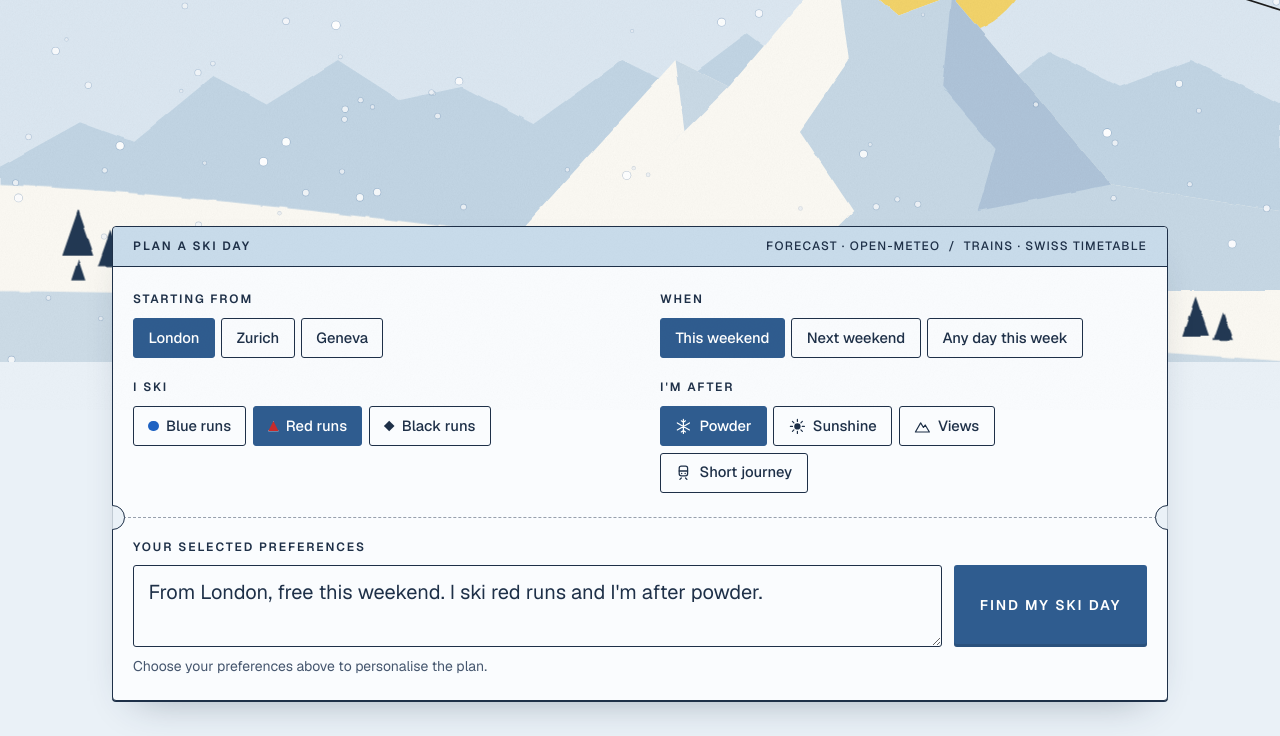
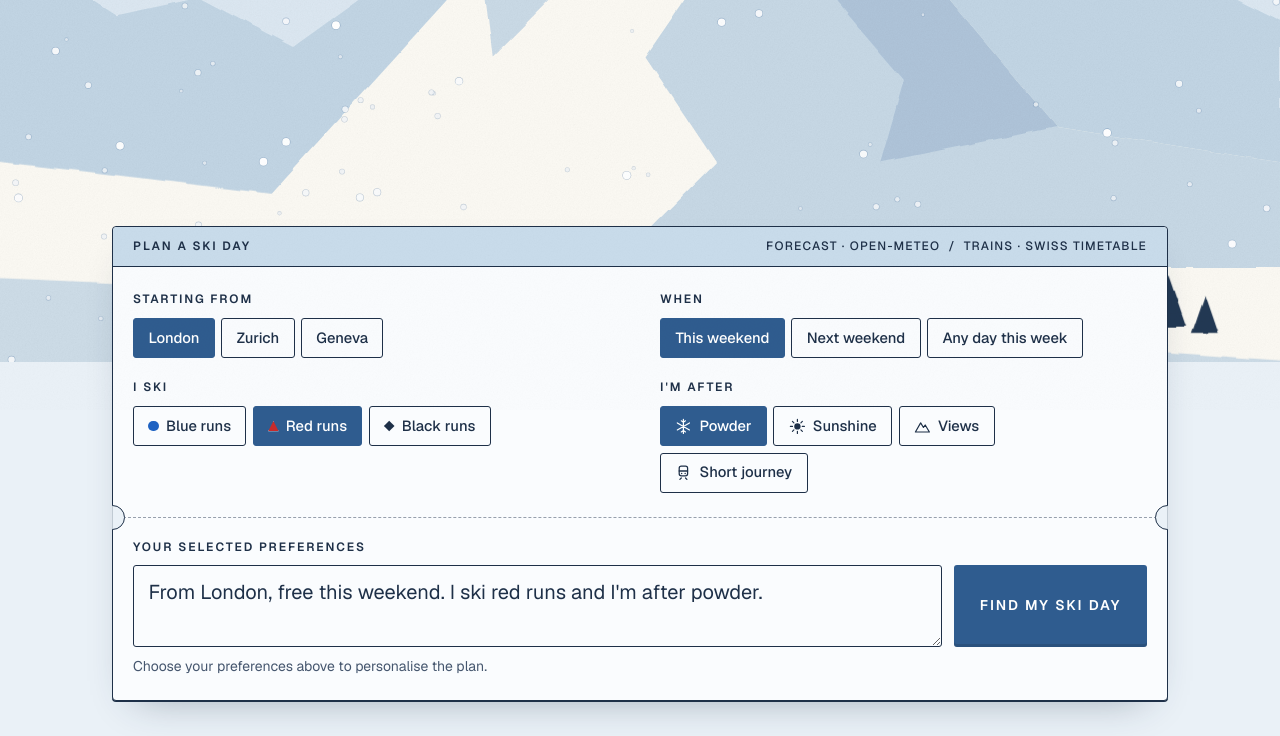
Before and after one commit to stella-sun-ch/snow-day, a website with bundled scripts: page public/index.html in a window 1280 px wide. Shown: the part 390-1126 px from the top of the page. Built offline with nearby package versions, Linux system fonts and the light colour scheme; files whose address does not match are found by name.

Commit message:
Adjust .poster__art class styling
Updated the .poster__art class to use 100% height.

```diff
--- a/public/styles.css
+++ b/public/styles.css
@@ -221,8 +221,14 @@ h1, h2, h3, h4 { margin: 0; font-weight: 400; line-height: 1.1; }
 }
 
 .poster__art {
-  position: absolute; left: 0; right: 0; bottom: 0; z-index: 1;
-  width: 100%; height: 62%;
+  position: absolute;
+  left: 0;
+  right: 0;
+  bottom: 0;
+  z-index: 1;
+
+  width: 100%;
+  height: 100%;
 }
 
 /* The illustration's colours come from the mode's art tokens. */
```
